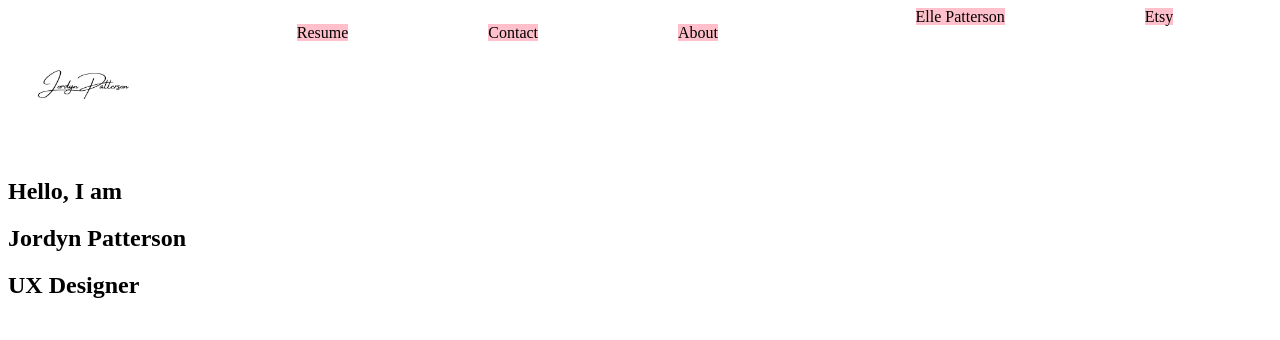
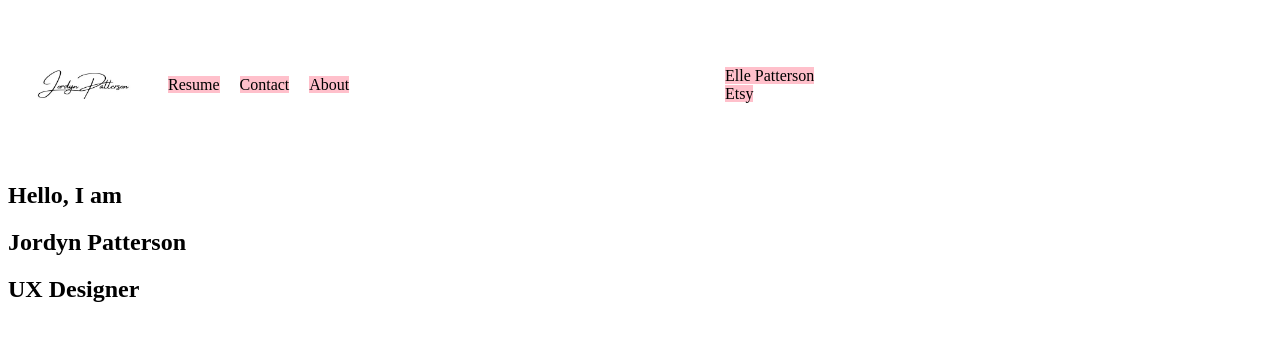
Before and after one commit to pattersonj5081/UX_UI_HW_17, a plain HTML site: page index.html in a window 1280 px wide. Drawn offline with Linux system fonts and the light colour scheme.

Commit message:
Update style.css

```diff
--- a/CSS/style.css
+++ b/CSS/style.css
@@ -1,34 +1,30 @@
 header{
-display: grid;
-grid-template-columns: 1fr,1fr,1fr,1fr;
-grid-template-rows: 1fr;
-grid-template-areas:"logo left . Right";}
+display:grid;
+grid-template-columns:auto 1fr 1fr;
+grid-template-areas:"logo left right";
+align-items: center;}
 .logo
-{display: flex;
-grid-area:"logo";}
-ul
-{display:flex;}
+{
+grid-area:logo;}
 #leftTopNav
-{display: flex;
- justify-content: left;
+{grid-area:left;
+}
+#rightTopNav
+{grid-area: right;
+}
+ul{display: flex;
+justify-content: flex-start;
+padding: 0;}
+#rightTopNav ul{
+    justify-content: flex-end;
 }
 li
 {
-padding-inline: 70px;
- grid-area: left;
 list-style: none;
-}
-a{
-background-color: pink;}
-#rightTopNav
-{display: flex;
-    justify-content: right;
-}
-li
-{
-grid-area:right;
-list-style: none;
+margin:0 10px;
 }
 a
 {background-color: pink;
+ padding: 5 px 10px;
+ text-decoration: none;
 }
```
